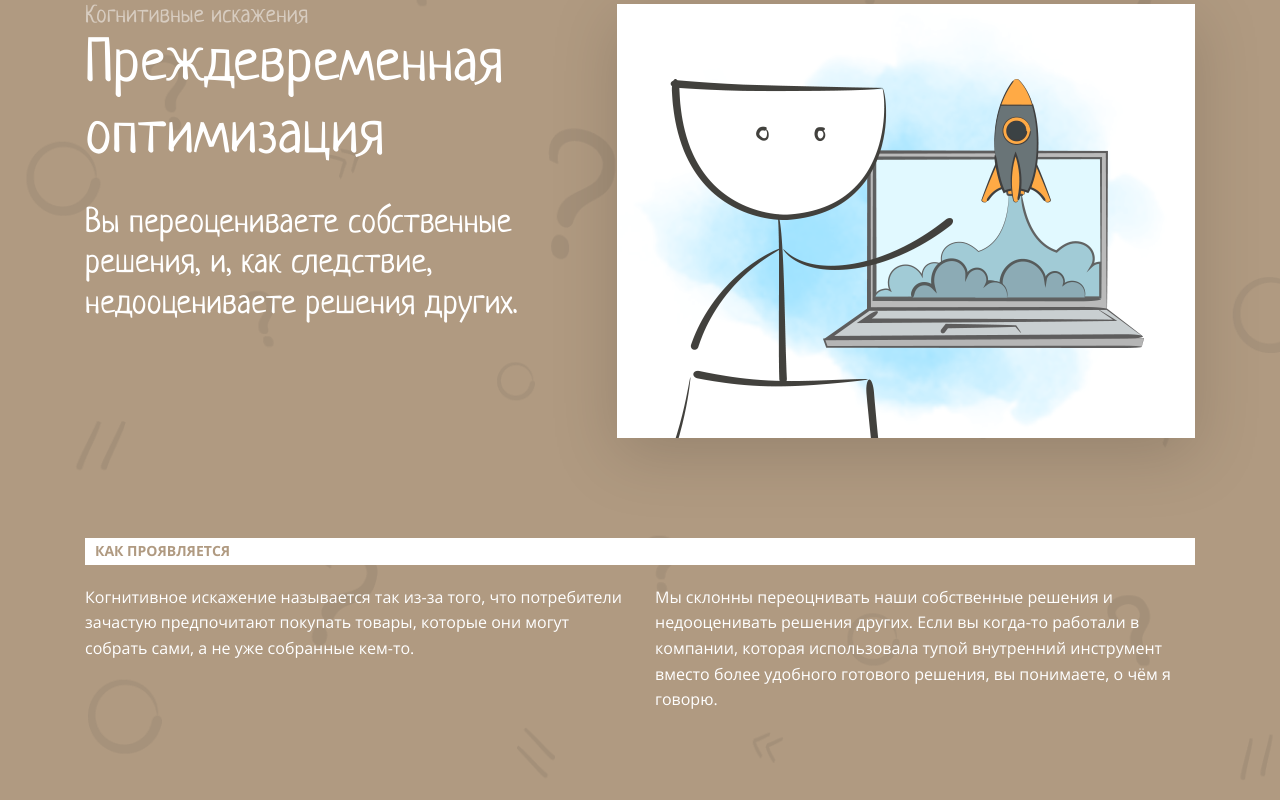
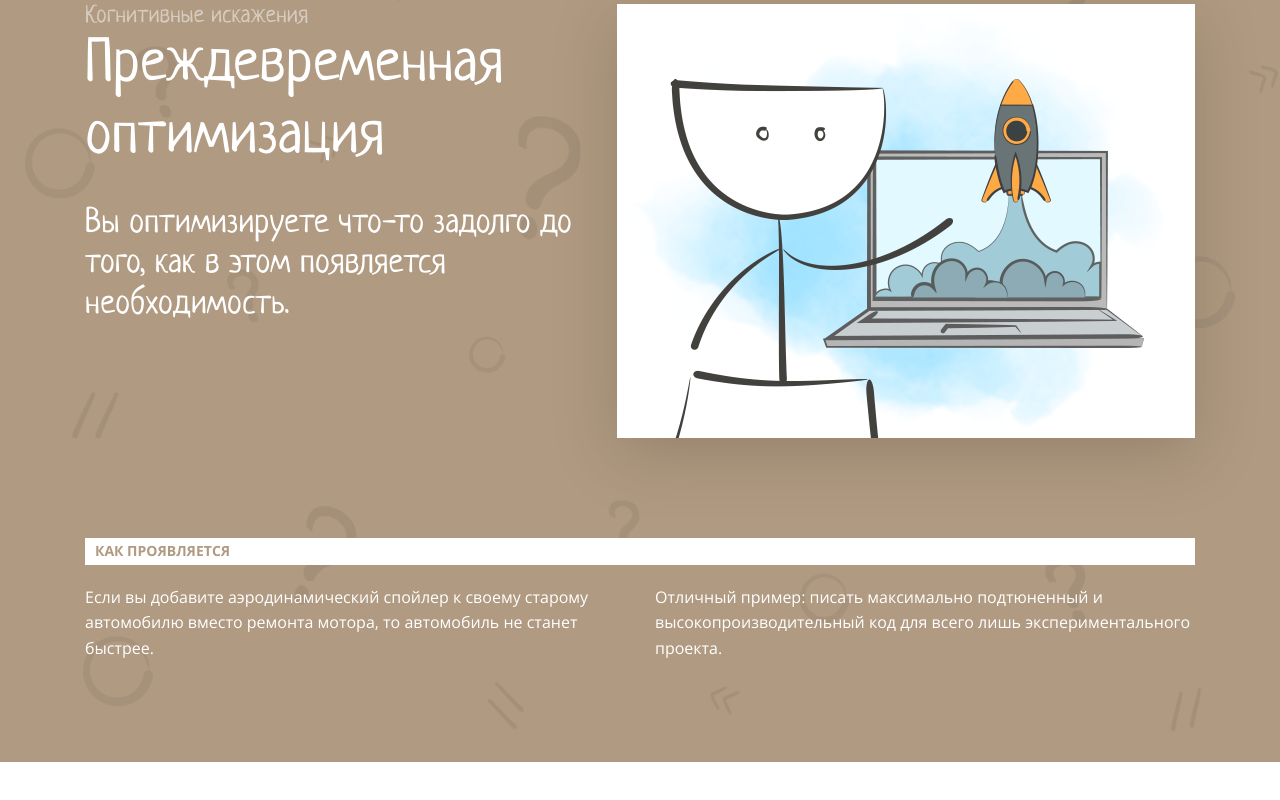
Before and after one commit to likstanov/layout-designer-project-lvl1, a website: page src/index.html in a window 1280 px wide. Shown: the part 3726-4526 px from the top of the page. After the commit the page ends 4488 px from the top, so only its background shows below. Drawn offline with Linux system fonts and the light colour scheme; a web font is replaced by a local one.

Commit message:
fix: step 7

```diff
--- a/src/index.html
+++ b/src/index.html
@@ -107,17 +107,17 @@
                 <div class="bias-about">
                     <p class="bias-about-subtitle text-half-white">Когнитивные искажения</p>
                     <h2 class="bias-about-title text-white">Преждевременная оптимизация</h2>
-                    <p class="bias-about-text text-white">Вы переоцениваете собственные решения, и, как следствие, недооцениваете решения других.</p>
+                    <p class="bias-about-text text-white">Вы оптимизируете что-то задолго до того, как в этом появляется необходимость.</p>
                 </div>
-                <img class="bias-image" src="images/2.png" alt="Эффект IKEA">
+                <img class="bias-image" src="images/2.png" alt="Преждевременная оптимизация">
             </div>
             <h3 class="bias-how-work-title text-brown bg-white">Как проявляется</h3>
             <div class="bias-how-work">
                 <div class="description-text text-white">
-                    <p>Когнитивное искажение называется так из-за того, что потребители зачастую предпочитают покупать товары, которые они могут собрать сами, а не уже собранные кем-то.</p>
+                    <p>Если вы добавите аэродинамический спойлер к своему старому автомобилю вместо ремонта мотора, то автомобиль не станет быстрее.</p>
                 </div>
                 <div class="description-text text-white">
-                    <p>Мы склонны переоцнивать наши собственные решения и недооценивать решения других. Если вы когда-то работали в компании, которая использовала тупой внутренний инструмент вместо более удобного готового решения, вы понимаете, о чём я говорю.</p>
+                    <p>Отличный пример: писать максимально подтюненный и высокопроизводительный код для всего лишь экспериментального проекта.</p>
                 </div>
             </div>
         </div>
```
